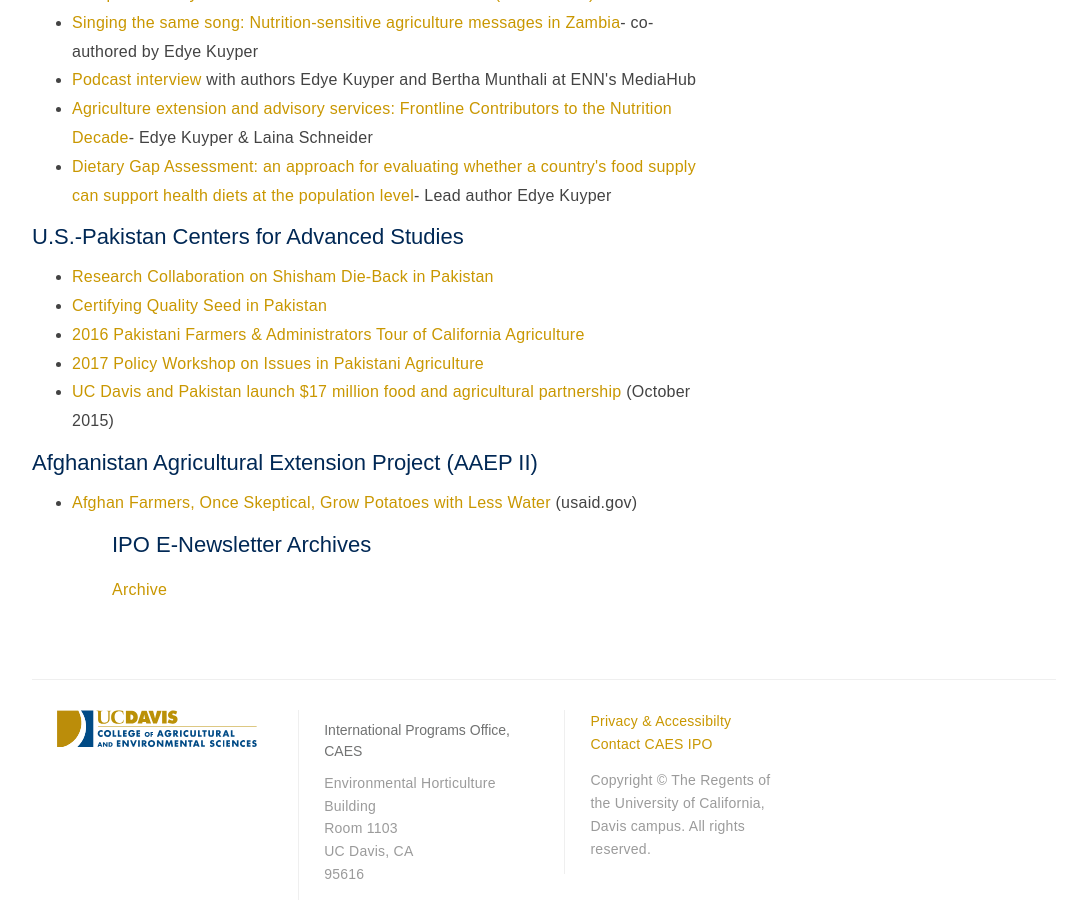
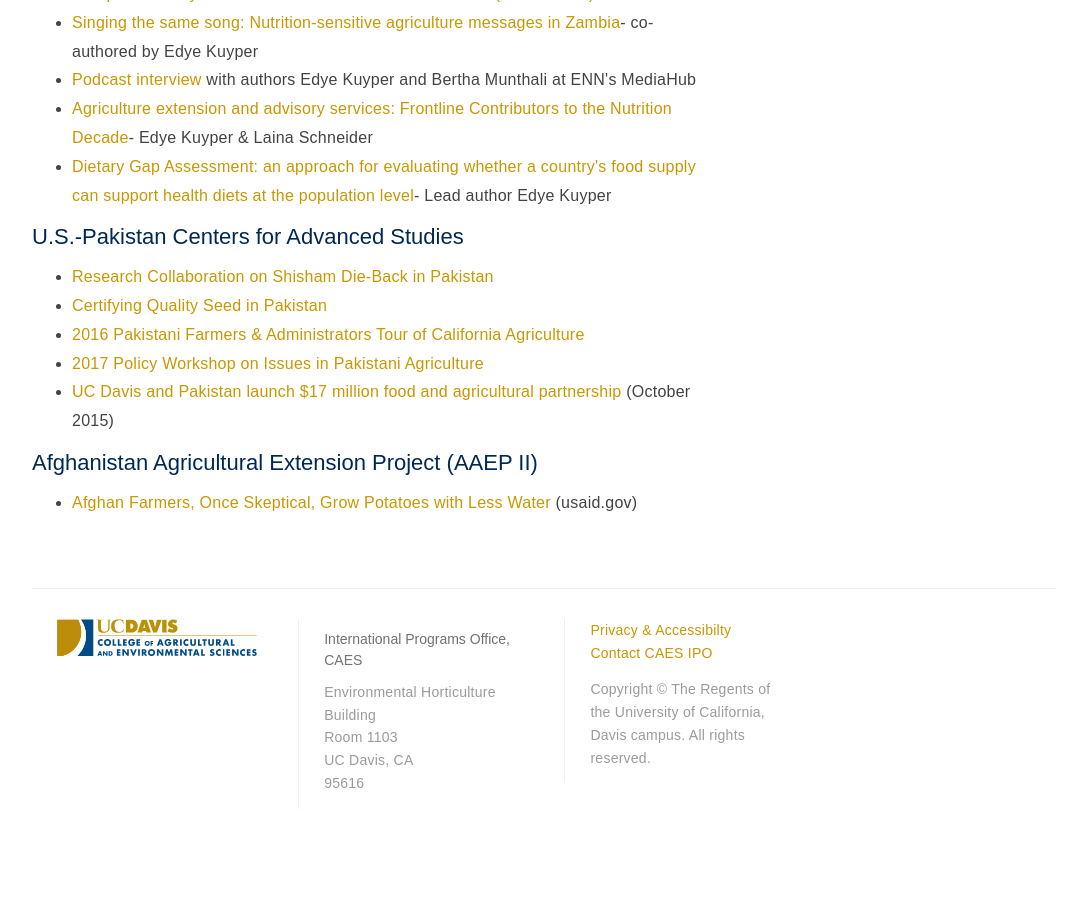
Before and after one commit to ucdavis/ip, a Jekyll site: the page built from research/archives.html, in a window 1280 px wide and 900 px high, scrolled down 1483 px. Shown: the whole window, without its empty margins (96-1183 px from the left). Built offline with Jekyll 4.4.1, drawn with Linux system fonts in a browser that asks for light colours; nearby versions of some CDN libraries; after the commit the page ends 2292 px from its top, so only the background shows below that.

Commit message:
archive edit

```diff
--- a/research/archives.html
+++ b/research/archives.html
@@ -56,7 +56,4 @@
 <h2>Afghanistan Agricultural Extension Project (AAEP II)</h2>
   <ul>
     <li><a target="_blank" href="https://www.usaid.gov/results-data/success-stories/new-crop-offers-potential-more-income">Afghan Farmers, Once Skeptical, Grow Potatoes with Less Water</a> (usaid.gov)</li>
-    <ul>
-
-<h2>IPO E-Newsletter Archives</h2>
-  <p><a href="/about/newsletter-archive.html">Archive</a></p>
+  <ul>
```
